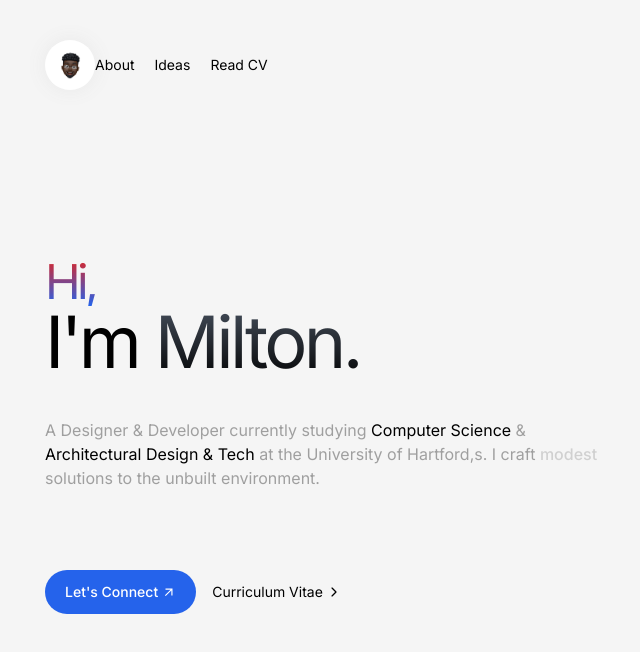
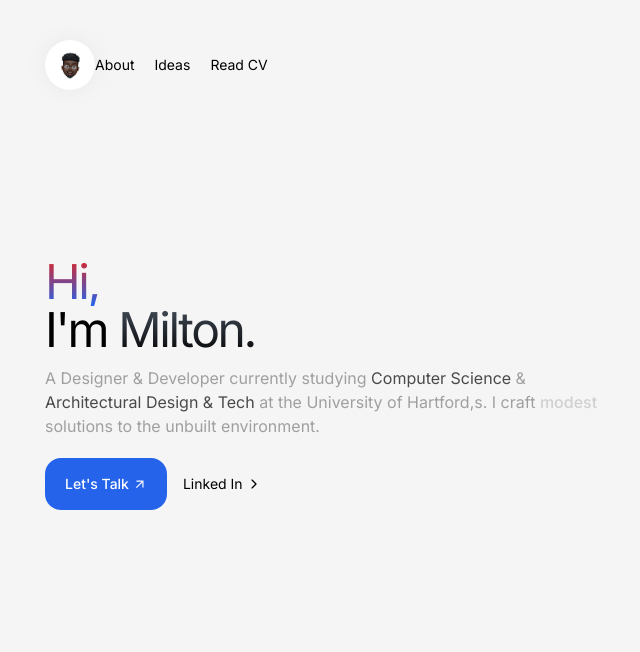
Before and after one commit to mmupfumir/mmupfumira-portfolio, a Next.js app in the folder port/: page / in a window 1280 px wide. Shown: the top 652 px of the page, without its empty margins (245-885 px from the left). Built offline with nearby package versions, Linux system fonts and the light colour scheme.

Commit message:
Update Hero tsx

```diff
--- a/port/src/sections/Hero.tsx
+++ b/port/src/sections/Hero.tsx
@@ -6,26 +6,26 @@ export const Hero = () => {
     <section id="Hero">
       <div className="container">
         <div className="flex flex-col pt-32 ">
-          <div className="text-black text-7xl tracking-tighter font-normal">
+          <div className="text-black text-5xl tracking-tighter font-normal">
             <h1 className="text-5xl bg-gradient-to-b from-red-600 to-blue-600 text-transparent bg-clip-text">Hi,</h1>
             <h1 className="font-normal">I'm <span className="bg-gradient-to-b from-gray-600 to-black text-transparent bg-clip-text">Milton.</span></h1>
           </div>
-          <div className=" text-black/35 sm:pt-10 max-w-xl">
-            <p>A Designer & Developer currently studying <span className="text-black">Computer Science</span> & <span className="text-black">Architectural Design & Tech </span> at the University of Hartford,s. I craft <span className="text-black/15 font-medium">modest</span> solutions to the unbuilt environment.</p>
+          <div className=" text-black/35 py-3 max-w-xl">
+            <p>A Designer & Developer currently studying <span className="text-black/70">Computer Science</span> & <span className="text-black/70">Architectural Design & Tech </span> at the University of Hartford,s. I craft <span className="text-black/15 font-medium">modest</span> solutions to the unbuilt environment.</p>
           </div>
         </div>
 
-        <div className="py-20 flex flex-row items-center gap-4">
-          <div className="relative py-3 px-5 rounded-full font-medium text-sm bg-blue-600 hover:bg-blue-900 hover-transition duration-300 inline-block">
+        <div className="flex flex-row items-center gap-4 pt-2 ">
+          <div className="relative py-4 px-5 rounded-2xl font-medium text-sm bg-blue-600 hover:shadow-[0px_0px_30px_#90CAF9] hover:bg-indigo-600 hover-transition duration-300">
               <a href="https://www.linkedin.com/in/milton-mupfumira/" target="_blank" rel="noopener noreferrer class" className="text-sm">
                 <div className=" flex items-center gap-1 text-white">
-                  Let's Connect<span><MdOutlineArrowOutward/></span>
+                    Let's Talk<span><MdOutlineArrowOutward/></span>
                 </div>
               </a>
           </div>
           <a href="https://www.linkedin.com/in/milton-mupfumira/" target="_blank" rel="noopener noreferrer class" className="text-sm">
-                <div className=" flex items-center gap-1 text-black">
-                  Curriculum Vitae<span><IoIosArrowForward /></span>
+                <div className=" flex items-center gap-1">
+                  Linked In<span><IoIosArrowForward /></span>
                 </div>
           </a>
         </div>
```
